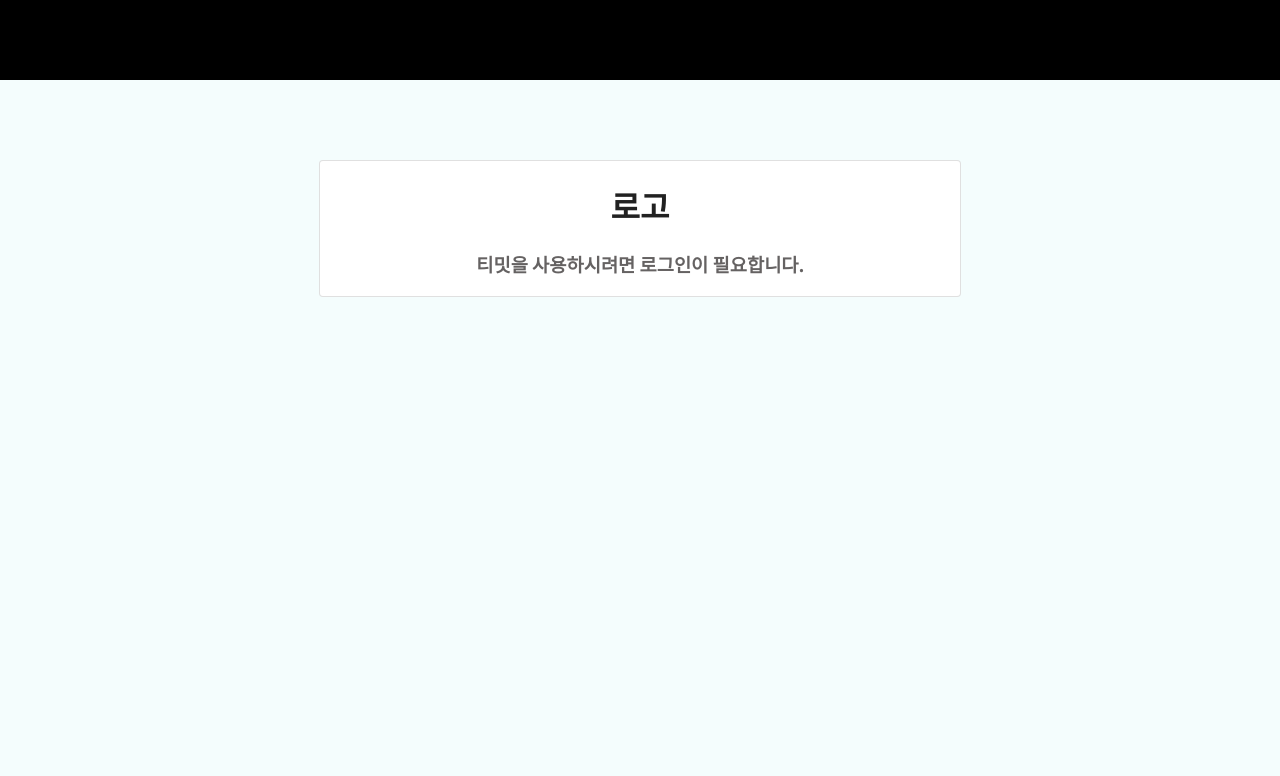
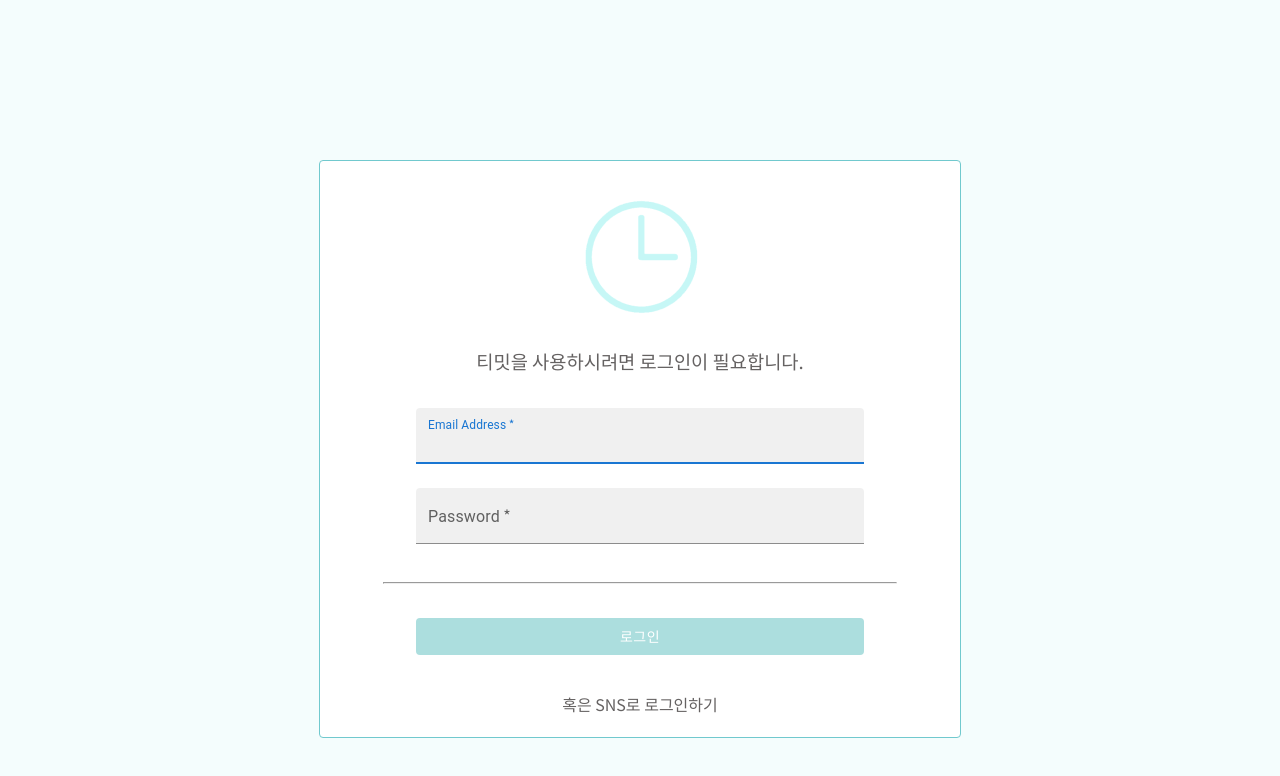
Before and after one commit to ssook1222/TMeet, a React (Create React App) app in the folder tmeet-frontend/: page /login in a window 1280 px wide. Shown: the top 776 px of the page. Built offline with nearby package versions, Linux system fonts and the light colour scheme.

Commit message:
UPDATE : 이미지 추가

```diff
--- a/tmeet-frontend/src/pages/login/Login.jsx
+++ b/tmeet-frontend/src/pages/login/Login.jsx
@@ -1,16 +1,52 @@
 import React from 'react';
 import './LoginMain.css';
-import {Card} from '@mui/material';
+import {Card, TextField} from '@mui/material';
+import Button from "@mui/material/Button";
 
 
 function Login() {
     return (
         <div>
             <body className="back">
-                <div className="test"></div>
+                <div className="top"></div>
                 <Card className="loginCard" variant="outlined">
-                    <h1>로고</h1>
+                    <img className="logo" src="img/time.png"></img>
                     <h3 style={{color:"#656262"}}>티밋을 사용하시려면 로그인이 필요합니다.</h3>
+                    <div className="form">
+                        <TextField
+                            margin="normal"
+                            variant="filled"
+                            required
+                            fullWidth
+                            id="email"
+                            label="Email Address"
+                            name="email"
+                            autoComplete="email"
+                            autoFocus
+                        />
+                        <TextField
+                            margin="normal"
+                            variant="filled"
+                            inputProps={{ inputMode: 'numeric', pattern: '[0-9]*'}}
+                            required
+                            fullWidth
+                            name="password"
+                            label="Password"
+                            type="password"
+                            id="password"
+                            autoComplete="current-password"
+                        />
+                    </div>
+                    <hr style={{color:"#656262",width:"80%", marginLeft:"auto", marginRight:"auto", marginBottom:"10px"}}/>
+                    <Button
+                        type="submit"
+                        style={{backgroundColor:"#acdede", boxShadow: "none",
+                            fontFamily: 'Noto Sans KR', fontWeight:"100",
+                            width:"70%"}}
+                        variant="contained"
+                        sx={{ mt: 3, mb: 2 }}
+                    ><b>로그인</b></Button>
+                    <h4 style={{marginLeft:"auto", marginRight:"auto", color:"#656262", fontFamily: 'Noto Sans KR'}}>혹은 SNS로 로그인하기</h4>
                 </Card>
             </body>
         </div>
--- a/tmeet-frontend/src/pages/login/LoginMain.css
+++ b/tmeet-frontend/src/pages/login/LoginMain.css
@@ -1,14 +1,23 @@
 *{
     font-family: 'Noto Sans KR', sans-serif;
+    font-weight: 100;
+}
+.form{
+    width: 70%;
+    margin-left: auto;
+    margin-right: auto;
+    margin-bottom: 30px;
+}
+.logo{
+    margin-top: 30px;
 }
 .back{
     background-color: #F4FDFD;
     width: 100%;
     height: 100vh;
-    background-size: cover;
 }
-.test{
-    background-color: black;
+.top{
+    background-color: #F4FDFD;
     width: 100%;
     height: 10vh;
     margin-bottom: 10vh;
@@ -18,4 +27,5 @@
     margin-left: auto;
     margin-right: auto;
     text-align: center;
+    border: 0.5px solid #71C9CE !important;
 }
```
Also changed, not shown: tmeet-frontend/public/img/time.png (added).
